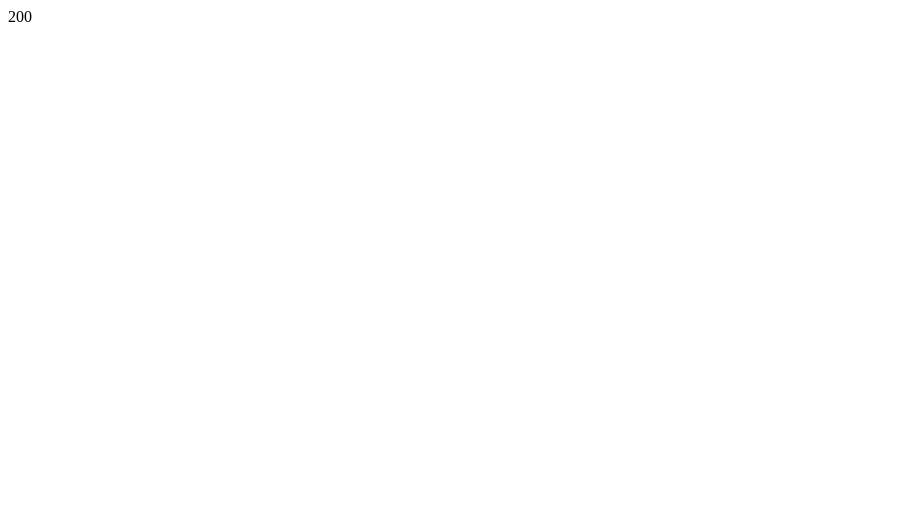
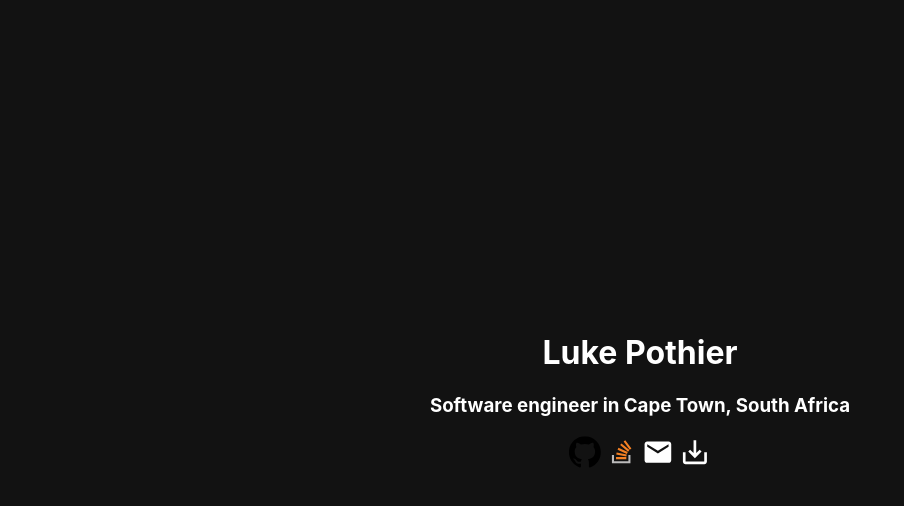
Before and after one commit to lukepothier/lukepothier.com, a plain HTML site: page src/index.html in a window 1280 px wide. Shown: the whole page, without its empty margins (0-904 px from the left). Drawn offline with Linux system fonts and the light colour scheme.

Commit message:
Add info, images, and styles

```diff
--- a/src/index.html
+++ b/src/index.html
@@ -1,9 +1,22 @@
-<html xmlns="http://www.w3.org/1999/xhtml" >
+<!DOCTYPE html PUBLIC "-//W3C//DTD XHTML 1.0 Strict//EN" "http://www.w3.org/TR/xhtml1/DTD/xhtml1-strict.dtd">
+<html xmlns="http://www.w3.org/1999/xhtml" lang="en">
 <head>
-    <title></title>
-    <style></style>
+    <meta charset="utf-8" />
+    <meta name="theme-color" content="#121212" />
+    <meta name="description" content="Luke Pothier - Software engineer in Cape Town, South Africa." />
+    <title>Luke Pothier</title>
+    <link rel="stylesheet" href="styles.css" />
 </head>
 <body>
-  <p>200</p>
+    <div class="content">
+        <h1>Luke Pothier</h1>
+        <h3>Software engineer in Cape Town, South Africa</h3>
+        <ul>
+            <li class="link"><a target="_blank" rel="noopener noreferrer nofollow" href="https://github.com/lukepothier" title="GitHub"><img class="icon" alt="GitHub" src="img/icon-github.svg" /></a></li>
+            <li class="link"><a target="_blank" rel="noopener noreferrer nofollow" href="https://stackoverflow.com/users/4865498/luke-pothier" title="Stack Overflow"><img class="icon" alt="Stack Overflow" src="img/icon-stack-overflow.svg" /></a></li>
+            <li class="link"><a href="mailto:lukepothier+lukepothier.com@gmail.com"><img class="icon" alt="Email" src="img/icon-email.svg" title="Email" /></a></li>
+            <li class="link"><a href="#" onclick="alert('Coming soon :)'); return false;" title="Download CV"><img class="icon" alt="Download CV" src="img/icon-download-cv.svg" /></a></li>
+        </ul>
+    </div>
 </body>
 </html>
--- /dev/null
+++ b/src/styles.css
@@ -0,0 +1,28 @@
+body {
+    background: #121212;
+    color: #ffffff;
+    font-family: -apple-system, BlinkMacSystemFont, "Segoe UI", Roboto, Helvetica, Arial, sans-serif, "Apple Color Emoji", "Segoe UI Emoji", "Segoe UI Symbol";
+}
+
+.content {
+    position: absolute;
+    top: 50%;
+    left: 50%;
+    text-align: center;
+    -moz-transform: translateX(-50%) translateY(-50%);
+    -webkit-transform: translateX(-50%) translateY(-50%);
+    transform: translateX(-50%) translateY(-50%);
+}
+
+ul {
+    padding: 0;
+}
+
+.link {
+    display: inline-block;
+}
+
+.icon {
+    width: 2em;
+    height: 2em;
+}
```
Also changed, not shown: src/img/icon-download-cv.svg (added), src/img/icon-email.svg (added), src/img/icon-github.svg (added), src/img/icon-stack-overflow.svg (added).
